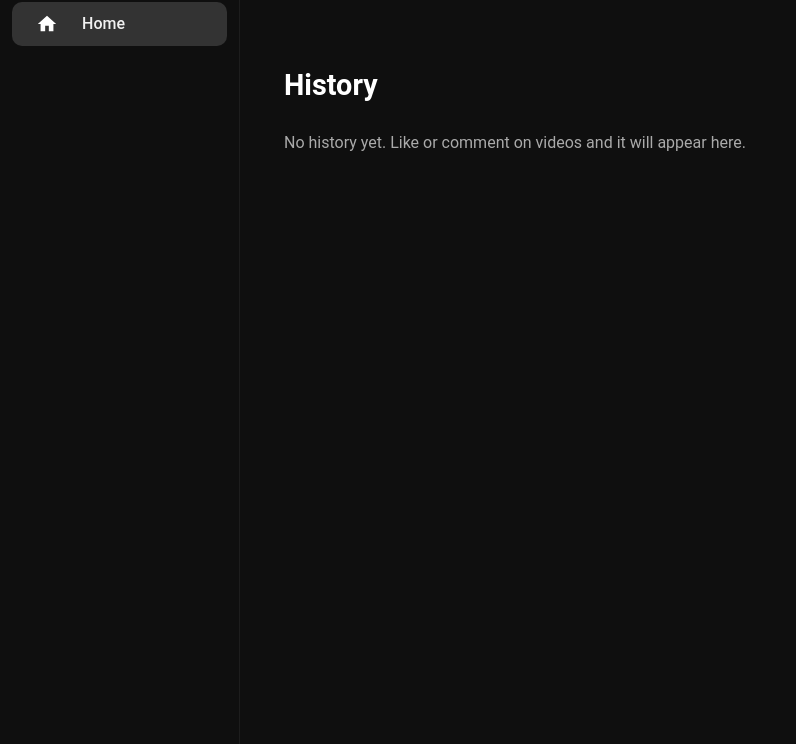
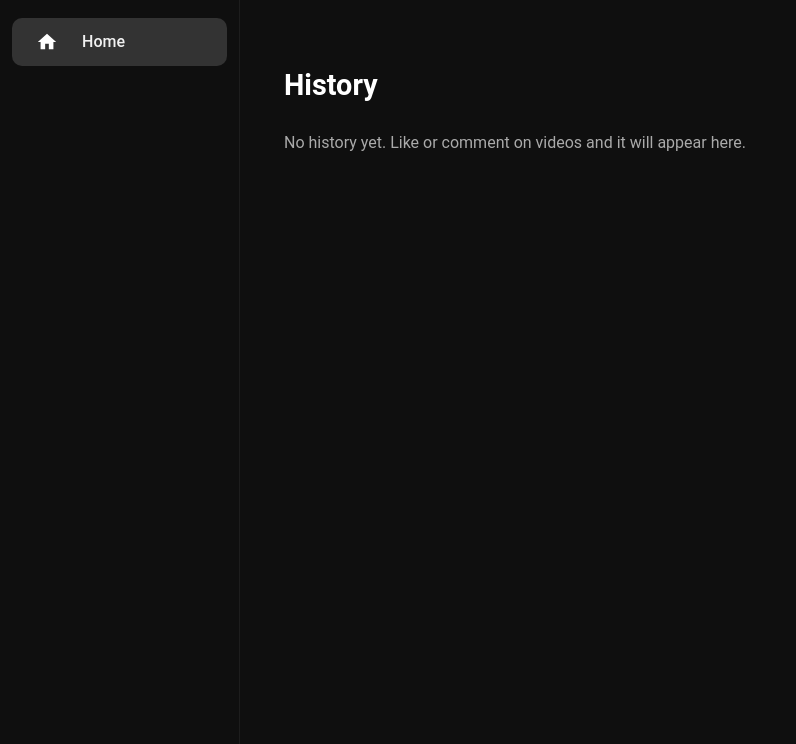
Before and after one commit to Mahanje/spark, a Django app: template accounts/templates/accounts/history.html in a window 1280 px wide. Shown: the part 56-800 px from the top of the page, without its empty margins (0-796 px from the left). Run offline with Django 3.2, Linux system fonts and the light colour scheme; the template is opened without the code that fills it, so the values that code supplies are empty.

Commit message:
sidebar style

```diff
--- a/static/css/sidebar.css
+++ b/static/css/sidebar.css
@@ -137,3 +137,12 @@ body.sidebar-open .sidebar-overlay {
         display: block;
     }
 }
+
+
+.sidebar {
+    padding-top: 16px;
+}
+
+.sidebar-item {
+    padding: 12px 16px 12px 24px;
+}
```
